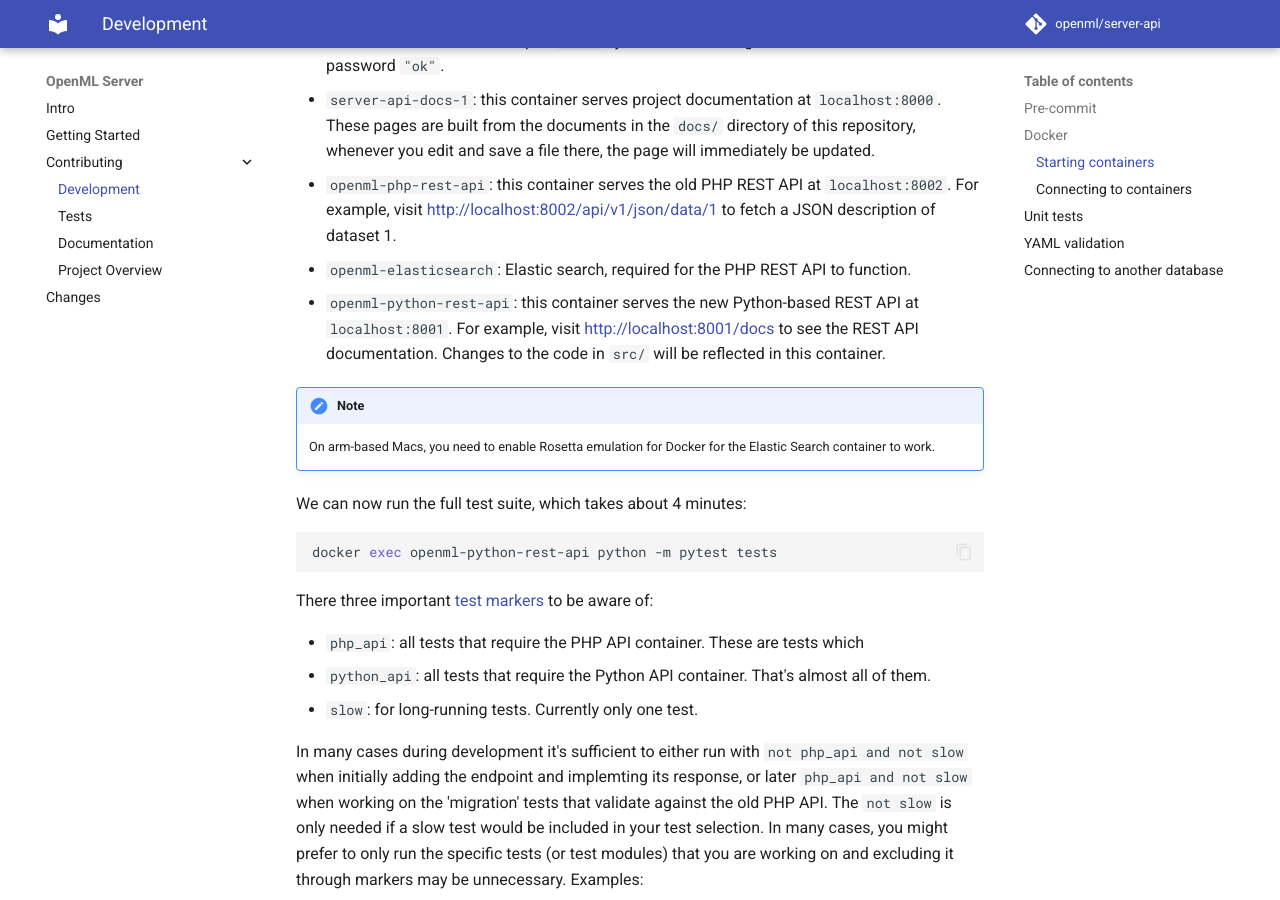
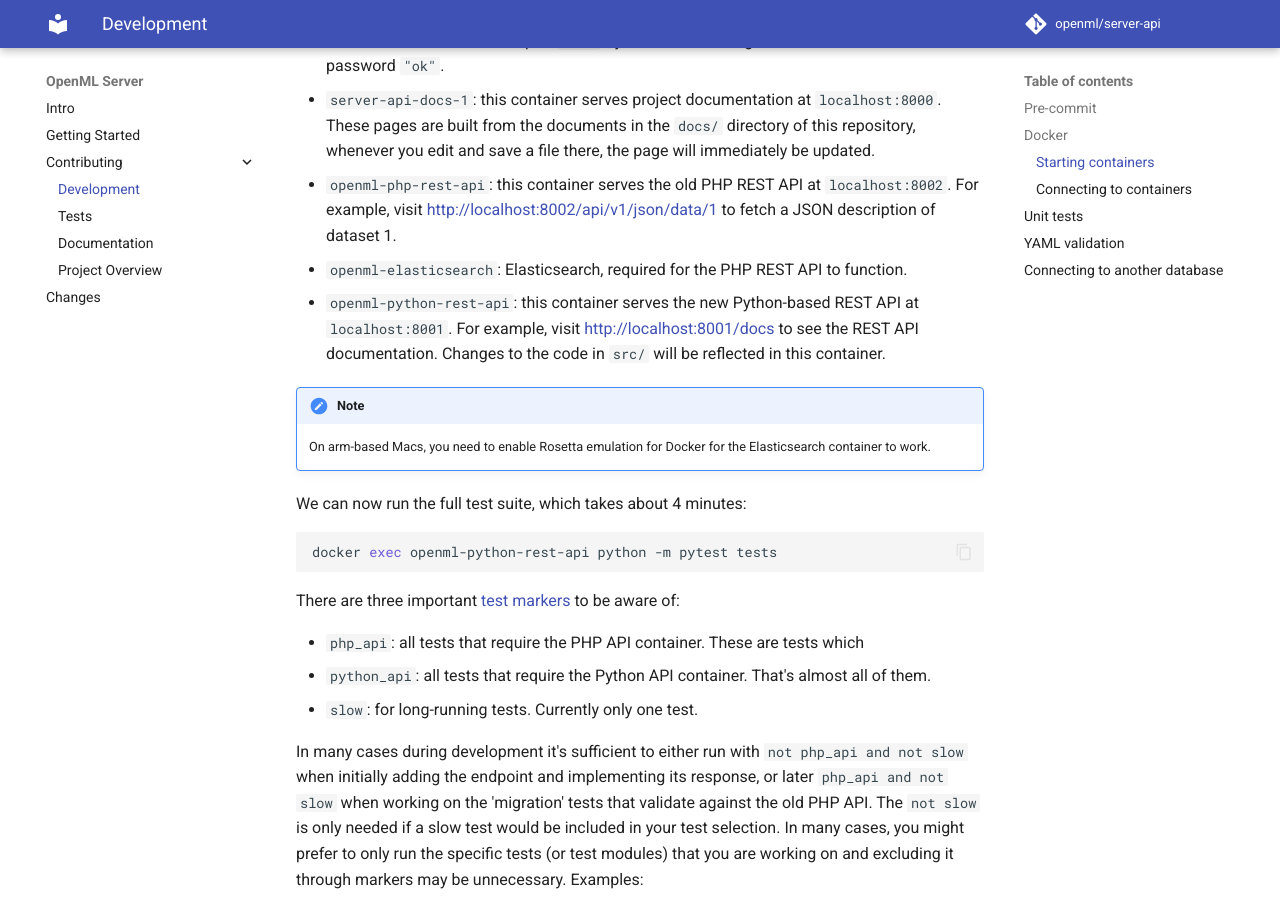
Before and after one commit to openml/server-api, an MkDocs documentation site: the page built from docs/contributing/contributing.md, in a window 1280 px wide and 900 px high, scrolled down 974 px. Built offline with MkDocs 1.6.1 and Material for MkDocs 9.7.7, drawn with Linux system fonts in a browser that asks for light colours; comment, search, counter and statistics services are not loaded; some of the changed text lies outside the part shown.

Commit message:
Fix typos

````diff
--- a/docs/contributing/contributing.md
+++ b/docs/contributing/contributing.md
@@ -45,32 +45,32 @@ This will spin up 5 containers, as defined in the `docker-compose.yaml` file:
  - `openml-php-rest-api`: this container serves the old PHP REST API at `localhost:8002`.
     For example, visit [http://localhost:8002/api/v1/json/data/1](http://localhost:8002/api/v1/json/data/1)
     to fetch a JSON description of dataset 1.
- - `openml-elasticsearch`: Elastic search, required for the PHP REST API to function.
+ - `openml-elasticsearch`: Elasticsearch, required for the PHP REST API to function.
  - `openml-python-rest-api`: this container serves the new Python-based REST API at `localhost:8001`.
     For example, visit [http://localhost:8001/docs](http://localhost:8001/docs) to see
     the REST API documentation. Changes to the code in `src/` will be reflected in this
     container.
 
 !!! note
-    On arm-based Macs, you need to enable Rosetta emulation for Docker for the Elastic Search container to work.
+    On arm-based Macs, you need to enable Rosetta emulation for Docker for the Elasticsearch container to work.
 
 We can now run the full test suite, which takes about 4 minutes:
 
 ```bash
 docker exec openml-python-rest-api python -m pytest tests
 ```
-There three important [test markers](https://docs.pytest.org/en/7.1.x/example/markers.html) to be aware of:
+There are three important [test markers](https://docs.pytest.org/en/7.1.x/example/markers.html) to be aware of:
 
  - `php_api`: all tests that require the PHP API container. These are tests which
  - `python_api`: all tests that require the Python API container. That's almost all of them.
  - `slow`: for long-running tests. Currently only one test.
 
-In many cases during development it's sufficient to either run with `not php_api and not slow` when initially adding the endpoint and implemting its response, or later `php_api and not slow` when working on the 'migration' tests that validate against the old PHP API.
+In many cases during development it's sufficient to either run with `not php_api and not slow` when initially adding the endpoint and implementing its response, or later `php_api and not slow` when working on the 'migration' tests that validate against the old PHP API.
 The `not slow` is only needed if a slow test would be included in your test selection. In many cases, you might prefer to only run the specific tests (or test modules) that you are working on and excluding it through markers may be unnecessary.
 Examples:
 
  - `docker exec openml-python-rest-api python -m pytest tests -m "not php_api and not slow"`, here the test selection is made primarily through markers. This command takes a few seconds.
- - `docker exec openml-python-rest-api python -m pytest tests/routers/openml/dataset_tag_test.py `, here the test selection is made through specifying the file with tests. Since this test file naturally includes neither migration tests (in `tests/routers/openml/migration`) nor the slow test (at `tests/routers/openml/datasets_list_datasets_test.py`), excluding tests through markers is unnecessary. This command takes a few seconds.
+ - `docker exec openml-python-rest-api python -m pytest tests/routers/openml/dataset_tag_test.py`, here the test selection is made through specifying the file with tests. Since this test file naturally includes neither migration tests (in `tests/routers/openml/migration`) nor the slow test (at `tests/routers/openml/datasets_list_datasets_test.py`), excluding tests through markers is unnecessary. This command takes a few seconds.
 
 
 You don't always need every container, often just having a database and the Python-based
````
Also changed, not shown: other parts of docs/contributing/contributing.md (+1 -1 lines).
